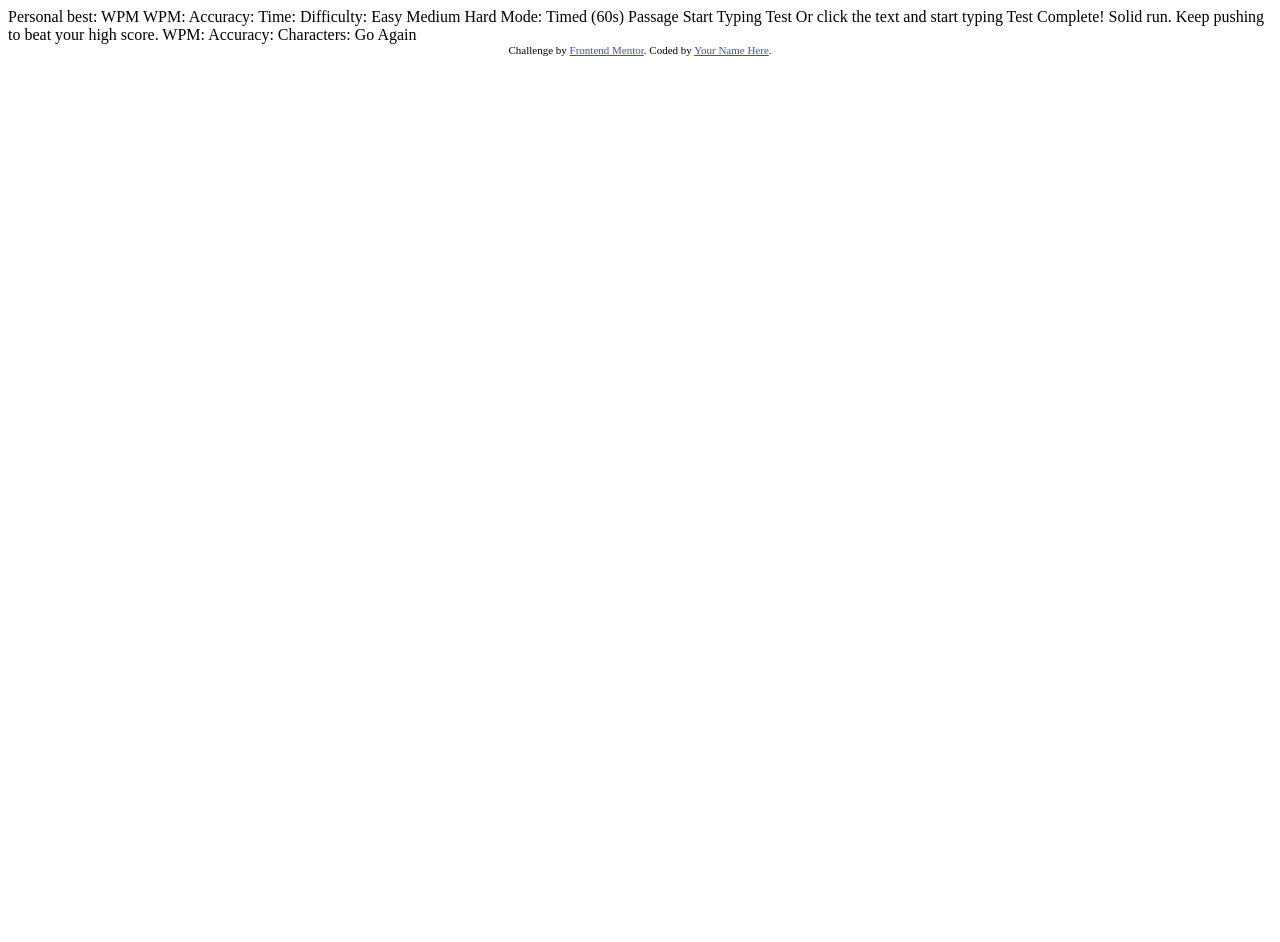
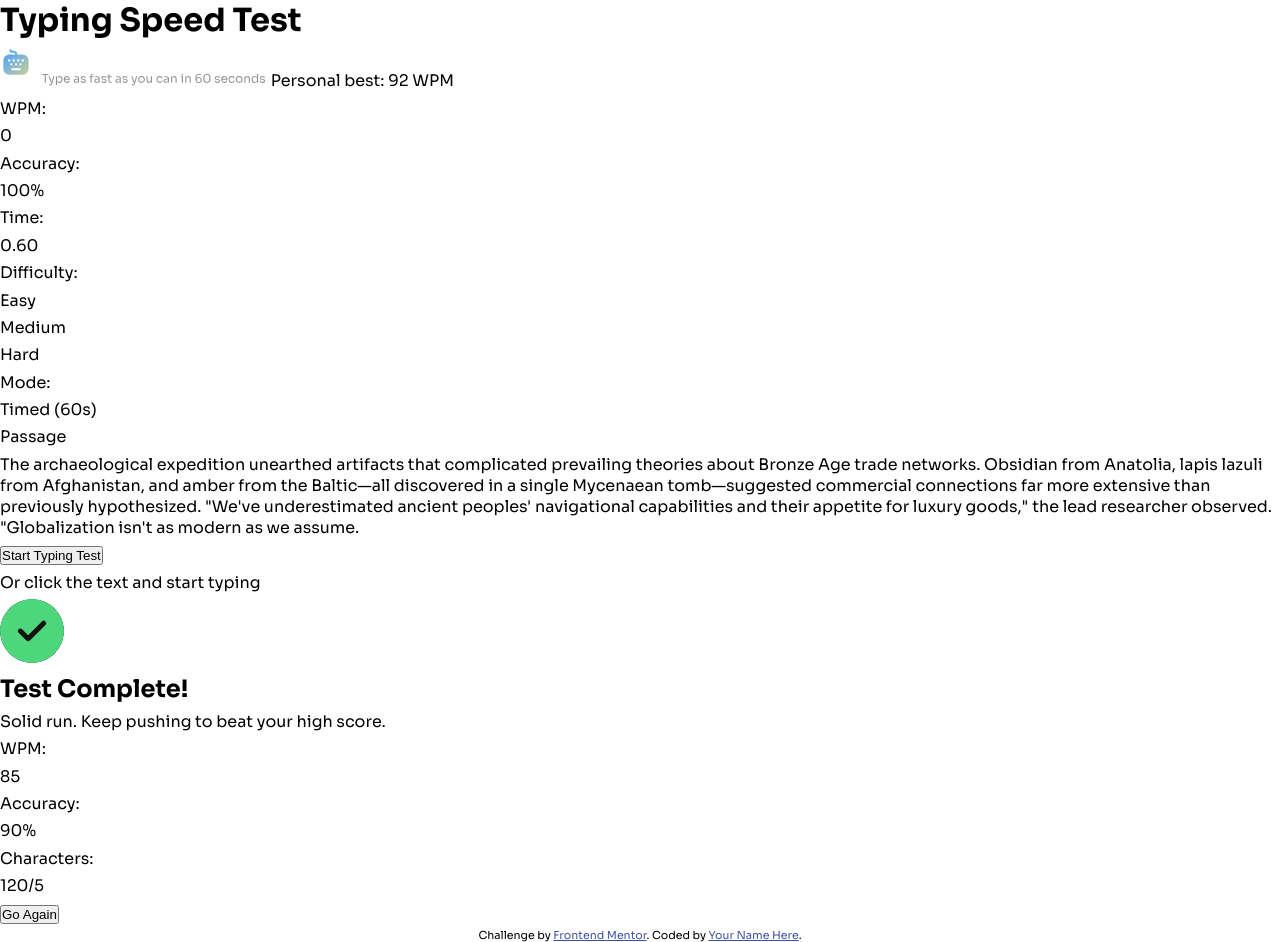
Before and after one commit to olisa187/Typing-Speed-Test, a plain HTML site: page index.html in a window 1280 px wide. Before the commit the page ends 800 px from the top, so only its background shows below. Drawn offline with Linux system fonts and the light colour scheme.

Commit message:
Html and css template created

```diff
--- a/index.html
+++ b/index.html
@@ -1,57 +1,149 @@
 <!DOCTYPE html>
 <html lang="en">
+
 <head>
   <meta charset="UTF-8">
-  <meta name="viewport" content="width=device-width, initial-scale=1.0"> <!-- displays site properly based on user's device -->
+  <meta name="viewport" content="width=device-width, initial-scale=1.0">
+  <!-- displays site properly based on user's device -->
 
   <link rel="icon" type="image/png" sizes="32x32" href="./assets/images/favicon-32x32.png">
 
   <title>Frontend Mentor | Typing Speed Test</title>
 
-  <!-- Feel free to remove these styles or customise in your own stylesheet 👍 -->
-  <style>
-    .attribution { font-size: 11px; text-align: center; }
-    .attribution a { color: hsl(228, 45%, 44%); }
-  </style>
+  <link rel="stylesheet" href="src/style.css">
 </head>
+
 <body>
+  <div class="container">
 
-  Personal best: <!-- PB --> WPM
+    <header>
+      <h1>Typing Speed Test</h1>
+      <picture>
+        <source media="(min-width: 768px)" srcset="assets/images/logo-large.svg">
+        <img src="assets/images/logo-small.svg" alt="Logo">
+      </picture>
+      <span class="bestWPMscore">
+        <span>Personal</span> best: 92 WPM
+      </span>
+    </header>
 
-  WPM: <!-- WPM -->
-  Accuracy: <!-- Accuracy -->
-  Time: <!-- Time -->
+    <main>
+      <div class="typing-test-panel">
+        <div class="typing-test-panel__status">
+          <div class="typing-test-panel__status_info">
+            <!-- WPM -->
+            <div>WPM:</div>
+            <div>0</div>
+          </div>
 
-  Difficulty:
-  Easy
-  Medium
-  Hard
+          <div class="typing-test-panel__status_info">
+            <!-- Accuracy -->
+            <div>Accuracy:</div>
+            <div>100%</div>
+          </div>
 
-  Mode:
-  Timed (60s)
-  Passage
+          <div class="typing-test-panel__status_info">
+            <!-- Time -->
+            <div>Time:</div>
+            <div>0.60</div>
+          </div>
+        </div>
 
-  <!-- Passage -->
+        <div class="typing-test-panel__mode">
+          <div>
+            <span>Difficulty:</span>
+            <ul>
+              <li>Easy</li>
+              <li>Medium</li>
+              <li>Hard</li>
+            </ul>
 
-  Start Typing Test
-  Or click the text and start typing
 
-  <!-- Test Complete Start -->
 
-  Test Complete!
-  Solid run. Keep pushing to beat your high score.
+          </div>
+          <div>
+            <span>Mode:</span>
+            <ul>
+              <li>Timed (60s)</li>
+              <li>Passage</li>
+            </ul>
+          </div>
+        </div>
+      </div>
 
-  WPM: <!-- WPM -->
-  Accuracy: <!-- Accuracy -->
-  Characters: <!-- Correct/Incorrect -->
+      <div class="type-speed-container">
+        <div>
+          <p>
+            The archaeological expedition unearthed artifacts that complicated prevailing theories about Bronze Age
+            trade
+            networks. Obsidian from Anatolia, lapis lazuli from Afghanistan, and amber from the Baltic—all discovered in
+            a
+            single Mycenaean tomb—suggested commercial connections far more extensive than previously hypothesized.
+            "We've
+            underestimated ancient peoples' navigational capabilities and their appetite for luxury goods," the lead
+            researcher observed. "Globalization isn't as modern as we assume.
+          </p>
+          <div class="">
+            <button type="button">Start Typing Test</button>
+            <p>Or click the text and start typing</p>
+          </div>
+        </div>
 
-  Go Again
+        <div>
+          <div>
+            <img src="assets/images/icon-completed.svg" alt="completed" referrerpolicy="noopener">
+          </div>
+          <div class="">
+            <!-- Test Complete Start -->
+            <h2>Test Complete!</h2>
+            <p>Solid run. Keep pushing to beat your high score.</p>
+          </div>
 
-  <!-- Test Complete End -->
+          <div class="">
+            <div>
+              <div>WPM: <!-- WPM --></div>
+              <div>85</div>
+            </div>
 
-  <div class="attribution">
-    Challenge by <a href="https://www.frontendmentor.io?ref=challenge">Frontend Mentor</a>.
-    Coded by <a href="#">Your Name Here</a>.
+            <div>
+              <div>Accuracy: <!-- Accuracy --></div>
+              <div>90%</div>
+            </div>
+
+            <div>
+              <div>Characters: <!-- Correct/Incorrect --></div>
+              <div>
+                <span>120</span><span>/</span><span>5</span>
+              </div>
+            </div>
+          </div>
+
+          <div>
+            <button type="button">Go Again</button>
+          </div>
+
+        </div>
+      </div>
+
+    </main>
+
+
+
+
+
+
+
+
+
+
+
+    <!-- Test Complete End -->
+
+    <footer class="attribution">
+      Challenge by <a href="https://www.frontendmentor.io?ref=challenge">Frontend Mentor</a>.
+      Coded by <a href="#">Your Name Here</a>.
+    </footer>
   </div>
 </body>
+
 </html>
--- a/src/style.css
+++ b/src/style.css
@@ -0,0 +1,106 @@
+@font-face {
+  font-family: "Sora";
+  src: url(../assets/fonts/Sora/Sora-VariableFont_wght.ttf);
+}
+
+/* Declaring all the variables neccessaty for this project */
+:root {
+  /* Natural Variant */
+  --Neutral-0: hsl(0 0 100);
+  --Neutral-400: hsl(240 1 59);
+  --Neutral-500: hsl(240 3% 46%);
+  --Neutral-800: hsl(0 0 15%);
+  --Neutral-900: hsl(0 0 7%);
+  /* Blue Variant */
+  --Blue-400: hsl(210 100% 65%);
+  --Blue-600: hsl(210 100% 55%);
+  /* Red */
+  --Red-500: hsl(354 63% 57%);
+  /* Green */
+  --Green-500: hsl(140 63% 57%);
+  /* Yellow */
+  --Yellow-400: hsl(49 85% 70%);
+
+  /* Font size */
+  --fs-12: 0.25rem;
+  --fs-18: 1.125rem;
+  --fs-24: 1.5rem;
+  --fs-32: 2rem;
+  --fs-48: 3rem;
+
+  /* Spacing Variant */
+  --spacing-0: 0;
+  --spacing-25: 0.125em;
+  --spacing-50: 0.25em;
+  --spacing-75: 0.375em;
+  --spacing-100: 0.5em;
+  --spacing-125: 0.625em;
+  --spacing-150: 0.75em;
+  --spacing-200: 1em;
+  --spacing-250: 1.25em;
+  --spacing-300: 1.5em;
+  --spacing-400: 2em;
+  --spacing-500: 2.5em;
+  --spacing-600: 3em;
+  --spacing-800: 4em;
+  --spacing-1000: 5em;
+  --spacing-1200: 6em;
+  --spacing-1400: 7em;
+  --spacing-1600: 8em;
+  --spacing-1800: 8.75em;
+
+  /* Radius Variant */
+  --radius-0: 0;
+  --radius-4: 0.25em;
+  --radius-4: 0.25em;
+  --radius-6: 0.375em;
+  --radius-8: 0.5em;
+  --radius-10: 0.625em;
+  --radius-12: 0.75em;
+  --radius-16: 1em;
+  --radius-20: 1.25em;
+  --radius-24: 1.5em;
+  --radius-full: 50%;
+}
+
+html {
+  font-size: 16px;
+}
+
+/* Reset */
+*,
+*::before,
+*::after {
+  box-sizing: border-box;
+  margin: 0;
+  padding: 0;
+}
+
+body {
+  font-family: "Sora";
+  /* font-size: var(--spacing-25); */
+}
+
+/* Lobotomized owl Concept */
+body * + * {
+  margin-top: 0.4em;
+}
+
+.hide-in-mobile {
+  display: none;
+}
+
+.attribution {
+  font-size: 11px;
+  text-align: center;
+}
+
+.attribution a {
+  color: hsl(228, 45%, 44%);
+}
+
+@media (min-width: 48em) {
+  .hide-in-mobile {
+    display: block;
+  }
+}
```
Also changed, not shown: 1 other file.
